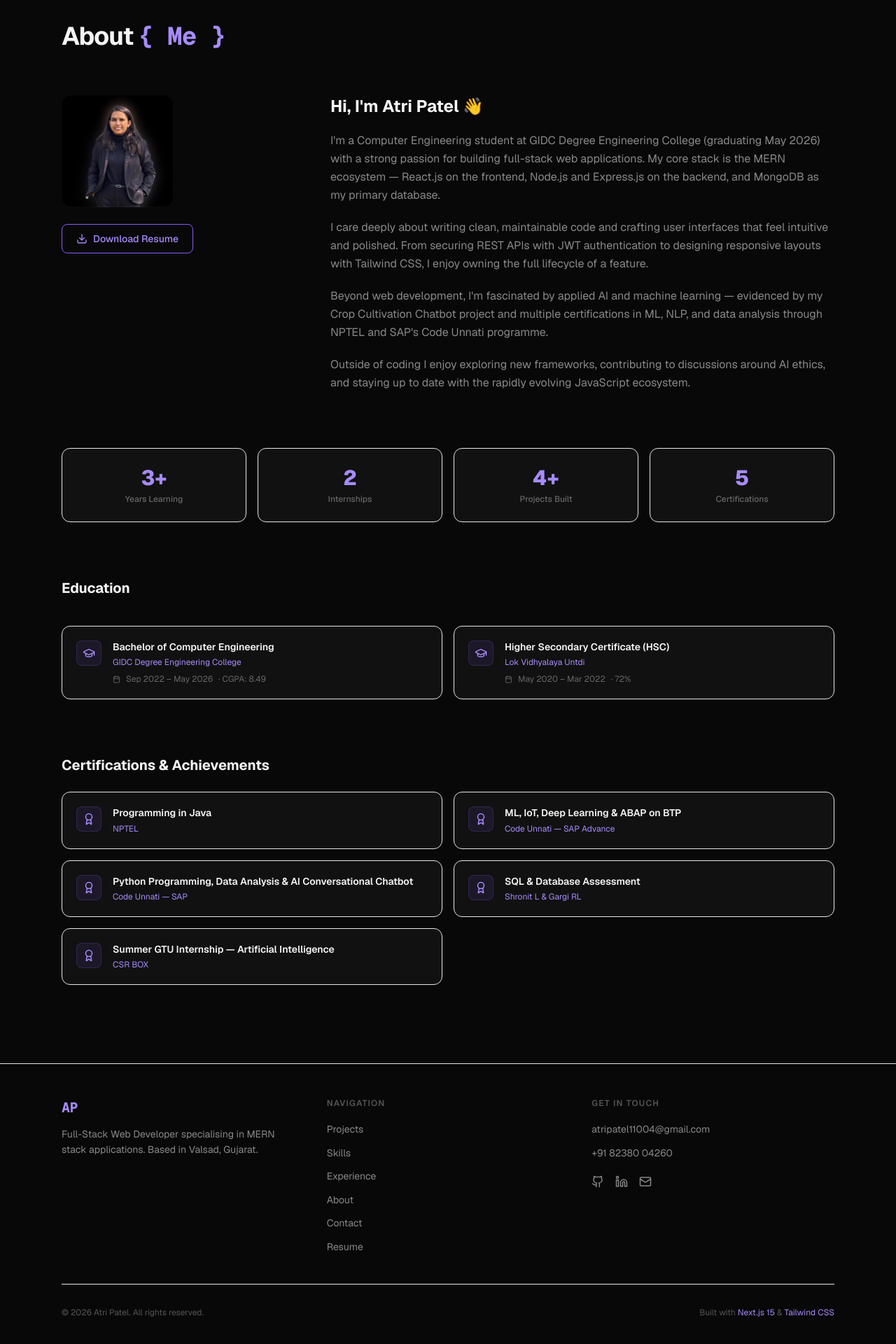
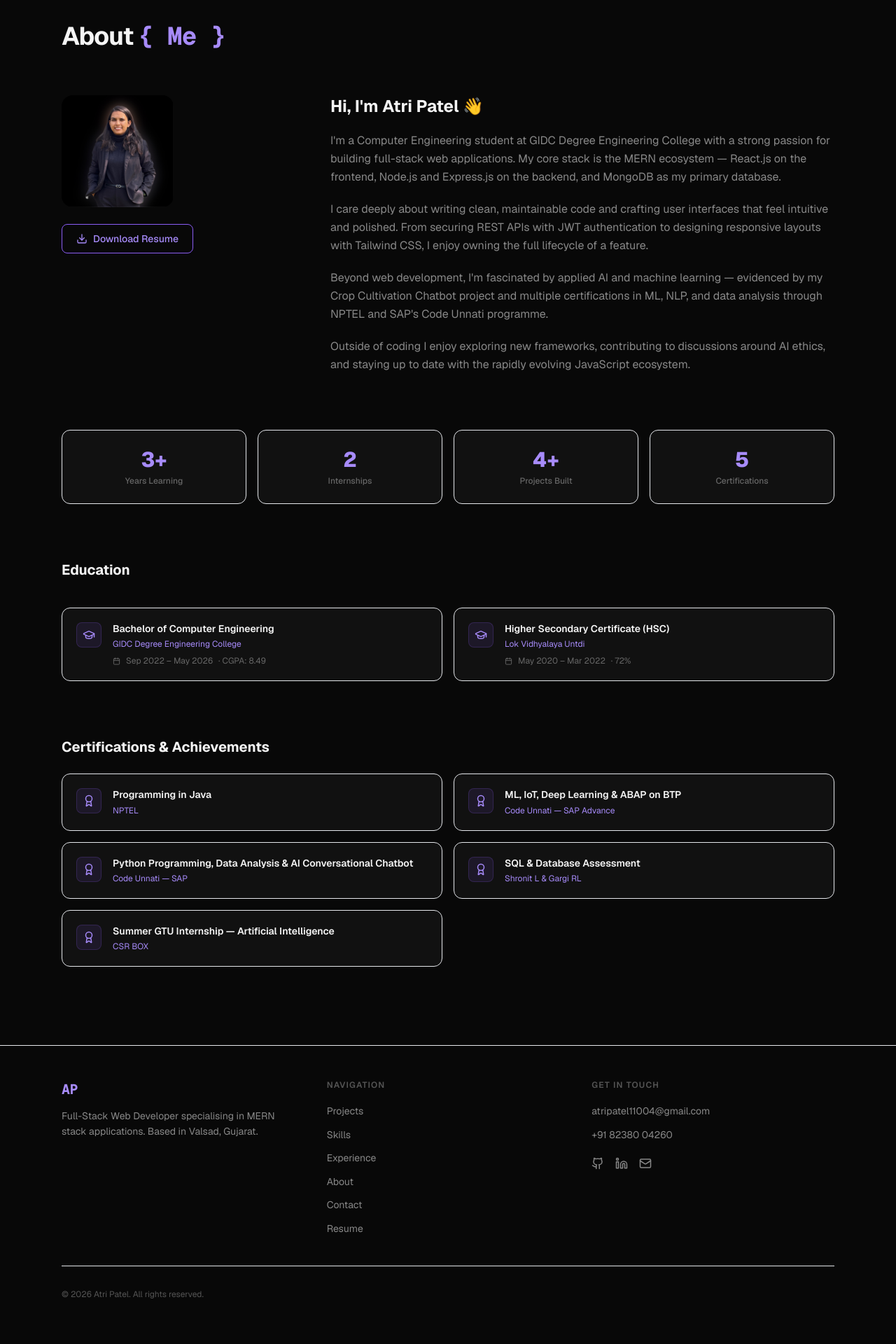
Before and after one commit to Shrey317/aena-portfolio, a Next.js app: page /about in a window 1280 px wide. Shown: the part 64-1984 px from the top of the page at 70% size. Built offline with nearby package versions, Linux system fonts and the light colour scheme.

Commit message:
fixed footer

```diff
--- a/components/layout/Footer.tsx
+++ b/components/layout/Footer.tsx
@@ -107,11 +107,6 @@ export default function Footer() {
           <p className="text-xs text-[#555]">
             © {year} {siteConfig.name}. All rights reserved.
           </p>
-          <p className="text-xs text-[#555]">
-            Built with{" "}
-            <span className="text-violet-400">Next.js 15</span> &{" "}
-            <span className="text-violet-400">Tailwind CSS</span>
-          </p>
         </div>
       </div>
     </footer>
--- a/components/sections/AboutContent.tsx
+++ b/components/sections/AboutContent.tsx
@@ -54,7 +54,7 @@ export default function AboutContent() {
           </h2>
           <p className="text-[#888] leading-relaxed">
             I&apos;m a Computer Engineering student at GIDC Degree Engineering College
-            (graduating May 2026) with a strong passion for building full-stack web
+            with a strong passion for building full-stack web
             applications. My core stack is the MERN ecosystem — React.js on the
             frontend, Node.js and Express.js on the backend, and MongoDB as my primary database.
           </p>
--- a/lib/data.ts
+++ b/lib/data.ts
@@ -18,7 +18,7 @@ export const siteConfig: SiteConfig = {
   title: "Atri Patel — Full-Stack Web Developer",
   description:
     "Full-Stack Web Developer with expertise in MERN stack and modern web technologies. Building scalable, user-centric applications from Valsad, Gujarat.",
-  url: "https://atri-patel.vercel.app", // ← update after first Vercel deploy
+  url: "https://aena-portfolio.vercel.app", // ← update after first Vercel deploy
   ogImage: "/og-image.png",
   links: {
     github: "hhttps://github.com/Atri1731",     // ← update with your real GitHub URL
```
